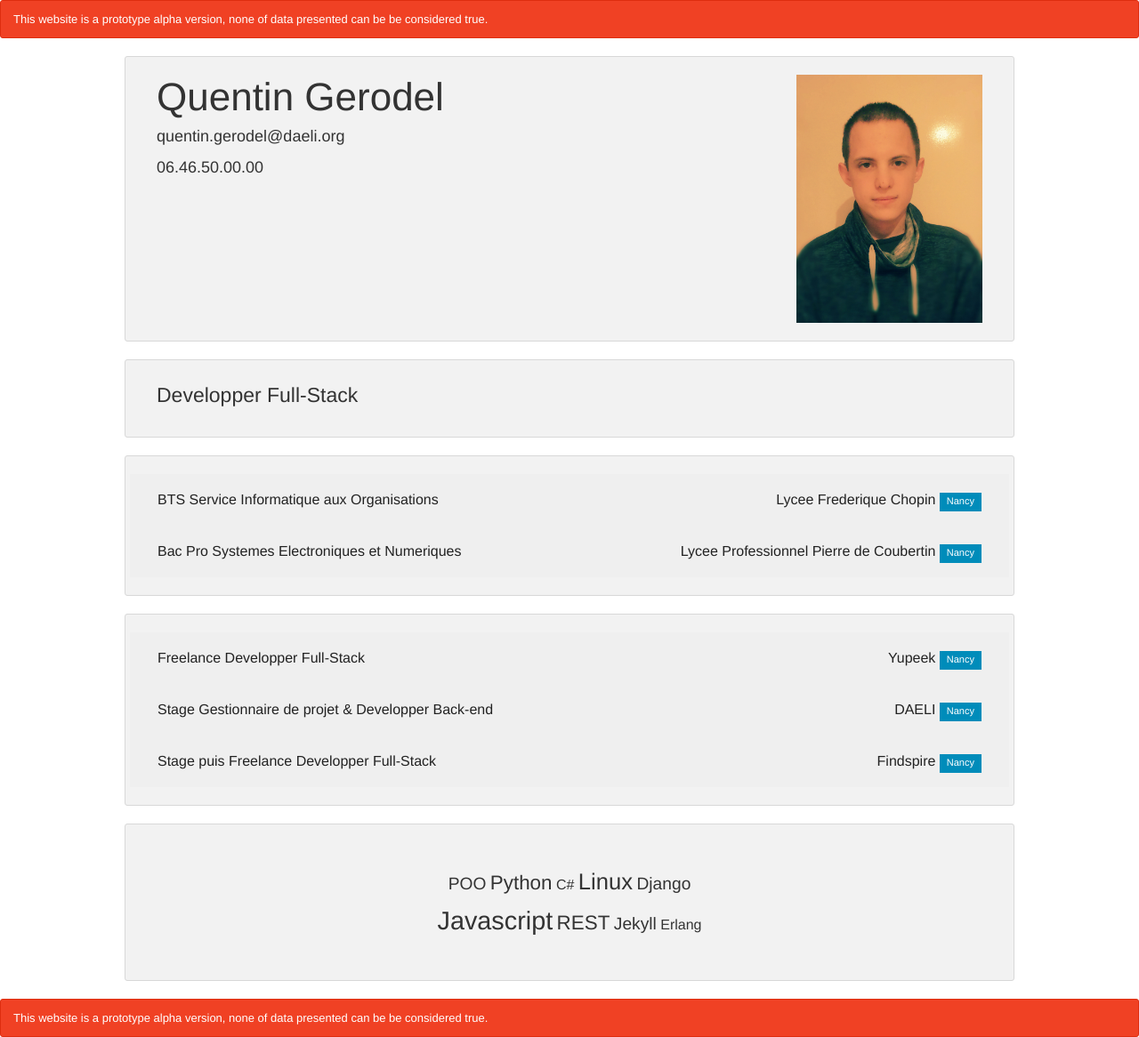
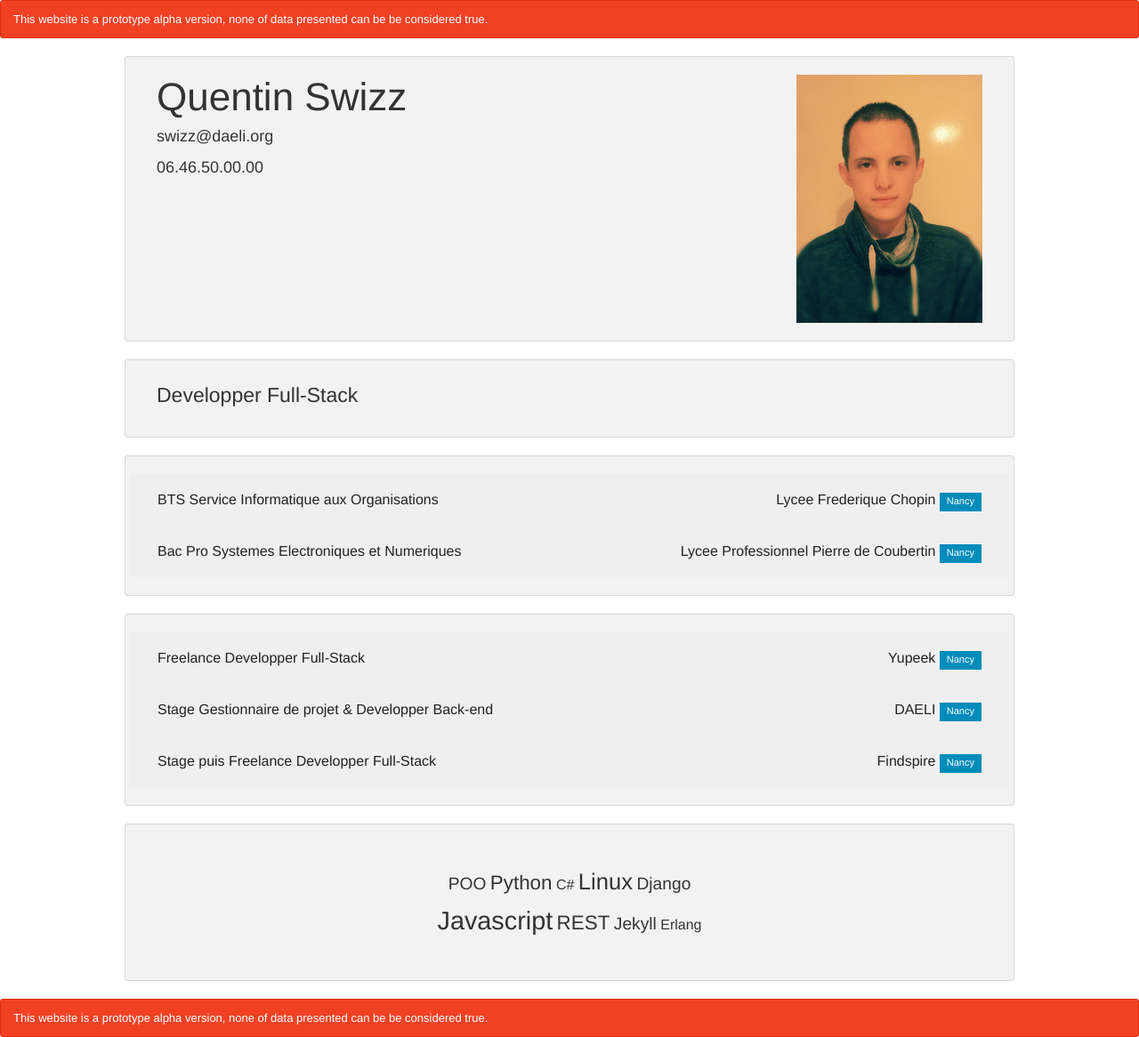
Before and after one commit to Swizz/swizz.github.io, a Jekyll site: the page built from index.html, in a window 1280 px wide. Shown: the whole page at 89% size. Built offline with Jekyll 4.4.1, drawn with Linux system fonts in a browser that asks for light colours.

Commit message:
Erase some personnal data during testing

```diff
--- a/_data/profile.yml
+++ b/_data/profile.yml
@@ -1,6 +1,6 @@
-name: Quentin Gerodel
+name: Quentin Swizz
 
 picture: /img/profile_pic.jpg
 
-email: quentin.gerodel@daeli.org
+email: swizz@daeli.org
 tel: 06.46.50.00.00
```
